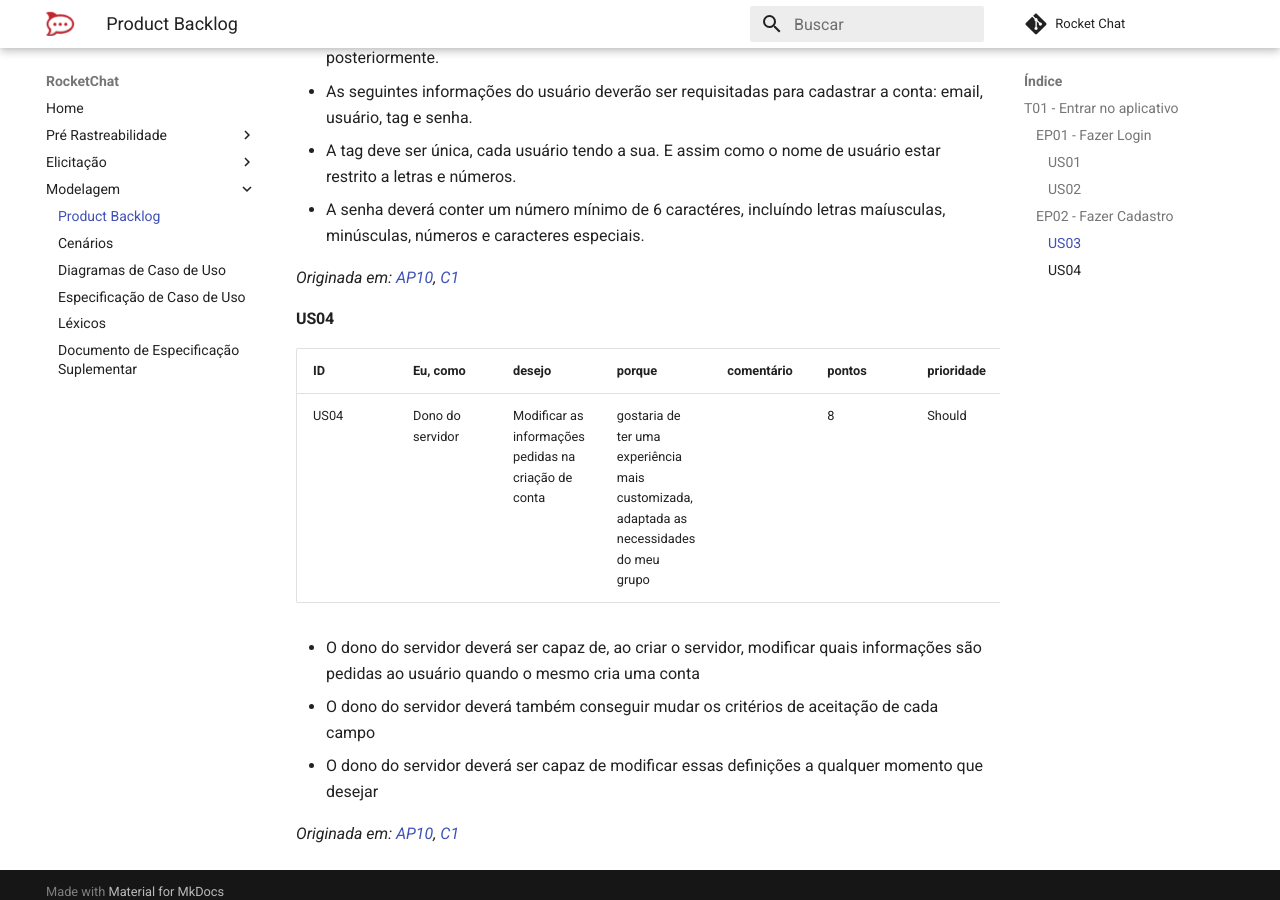
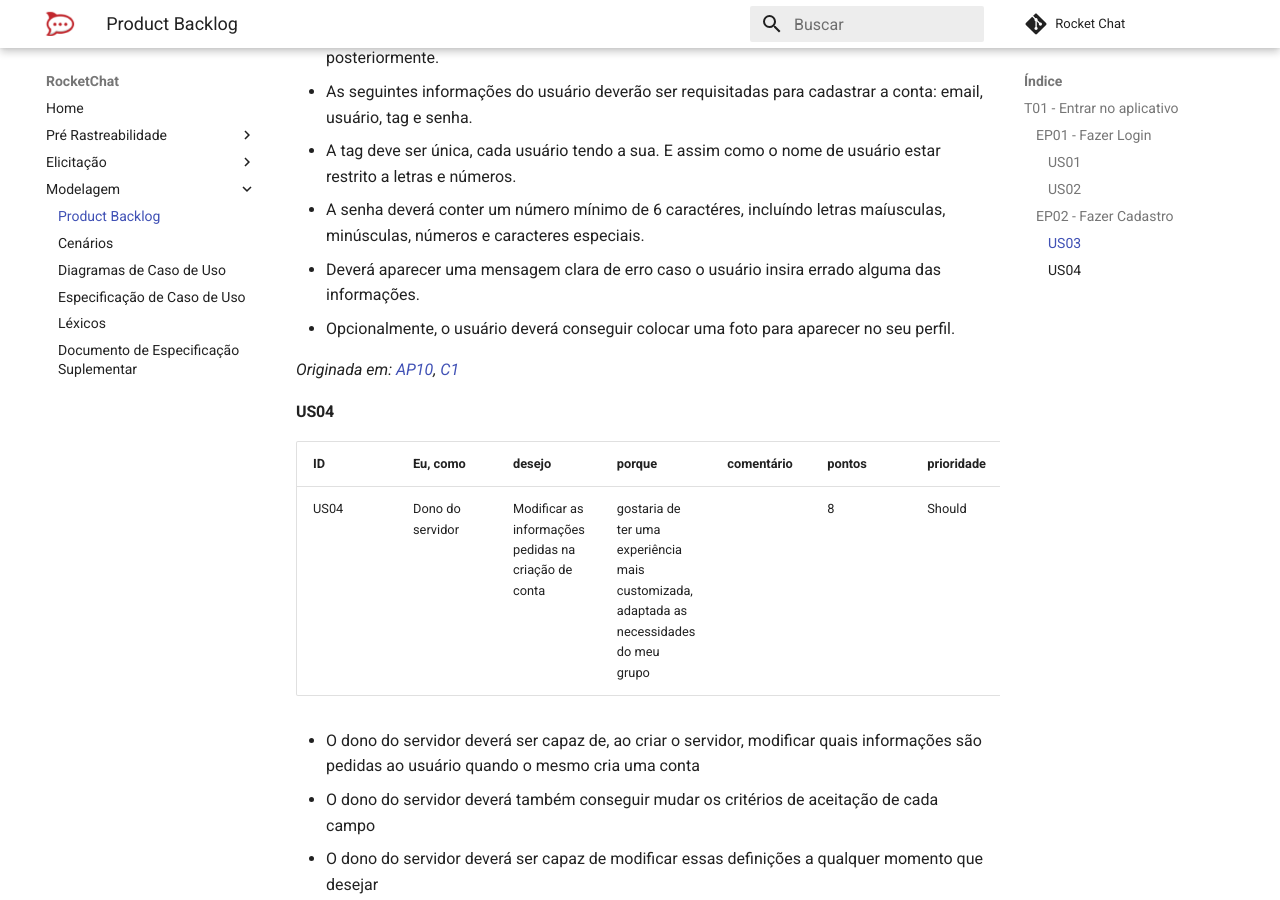
Before and after one commit to MarcosNBJ/2019.1-RocketChat, an MkDocs documentation site: the page built from docs/Modelagem/backlog.md, in a window 1280 px wide and 900 px high, scrolled down 1698 px. Built offline with MkDocs 1.6.1 and Material for MkDocs 9.7.7, drawn with Linux system fonts in a browser that asks for light colours; comment, search, counter and statistics services are not loaded.

Commit message:
Update backlog.md

```diff
--- a/docs/Modelagem/backlog.md
+++ b/docs/Modelagem/backlog.md
@@ -45,6 +45,8 @@
 * As seguintes informações do usuário deverão ser requisitadas para cadastrar a conta: email, usuário, tag e senha.
 * A tag deve ser única, cada usuário tendo a sua. E assim como o nome de usuário estar restrito a letras e números.
 * A senha deverá conter um número mínimo de 6 caractéres, incluíndo letras maíusculas, minúsculas, números e caracteres especiais.
+* Deverá aparecer uma mensagem clara de erro caso o usuário insira errado alguma das informações.
+* Opcionalmente, o usuário deverá conseguir colocar uma foto para aparecer no seu perfil.
 
 _Originada em: [AP10](../Elicita%C3%A7%C3%A3o/Introspeccao.md#introspeccao-02), [C1](cenarios.md#c1-v2)_
 
```
